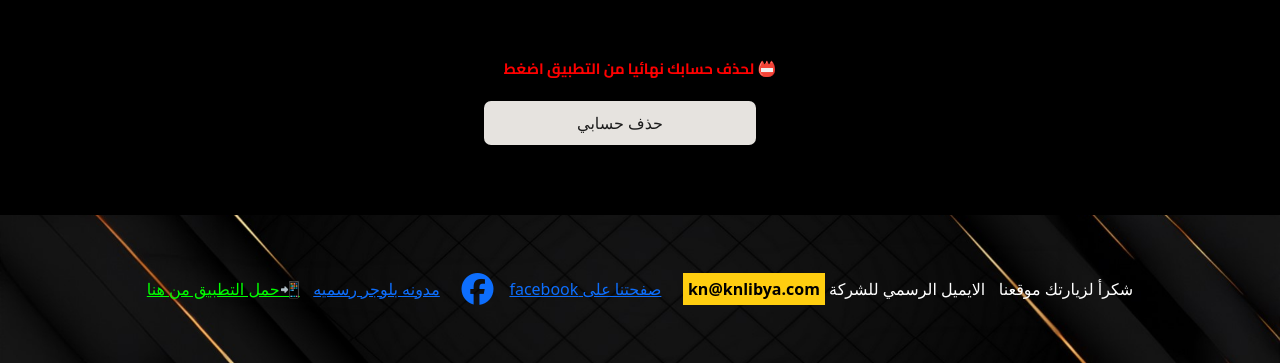
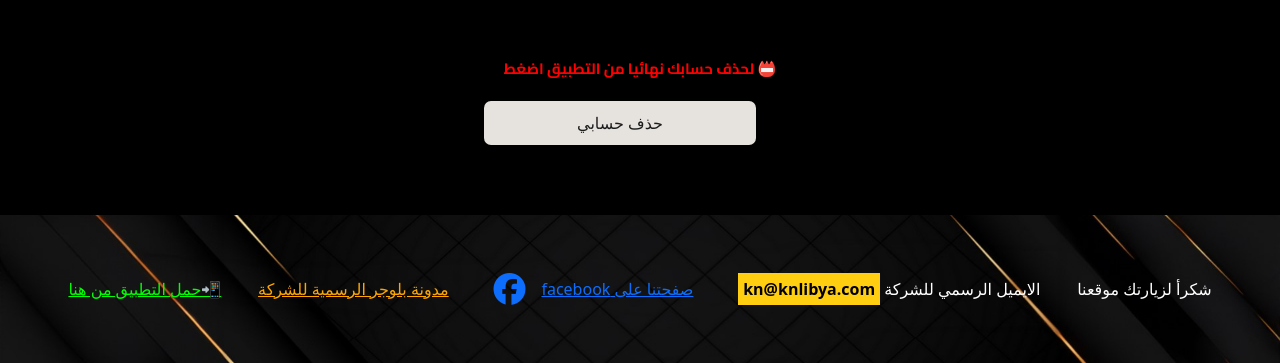
Before and after one commit to Omar-abd-Aziz/ff, a website: page public/index.html in a window 1280 px wide. Shown: the part 8367-8730 px from the top of the page. Drawn offline with nearby package versions, Linux system fonts and the light colour scheme; some packages are replaced by stand-ins of ours.

Commit message:
Add files via upload

```diff
--- a/public/index.html
+++ b/public/index.html
@@ -674,7 +674,7 @@
 
         <section style="background-position: center center; width: 100%; background-image: url(./Assets/Images/secbg.jpg); background-size: cover; display: flex; justify-content: center;">
 
-            <div class="footerDiv" style="display: flex; margin: 50px; justify-content: space-around; color: white; width: 100%; max-width: 1000px;">
+            <div class="footerDiv" style="display: flex; margin: 50px; justify-content: space-around; color: white; width: 100%; max-width: 1200px;">
 
                 <div style="display: flex; justify-content: center; align-items: center;">
                     <p style="margin: 0;">شكرأ لزيارتك موقعنا</p>
@@ -701,7 +701,7 @@
 
 
                 <div style="display: flex; justify-content: center; align-items: center;">
-                    <a href="https://knlibya.blogspot.com/?m=1">مدونه بلوجر رسميه</a>
+                    <a href="https://knlibya.blogspot.com/?m=1" style="color: orange;">مدونة بلوجر الرسمية للشركة </a>
                 </div>
 
 
```
